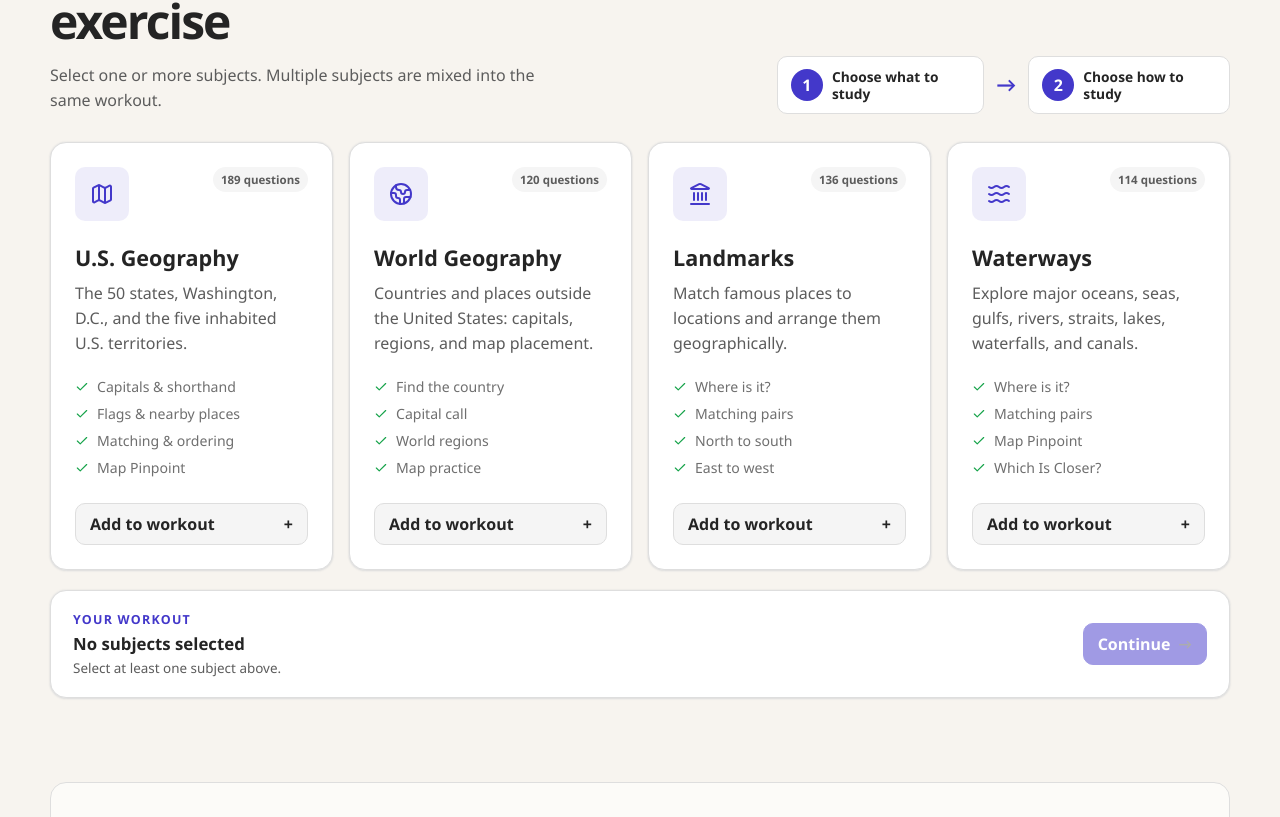
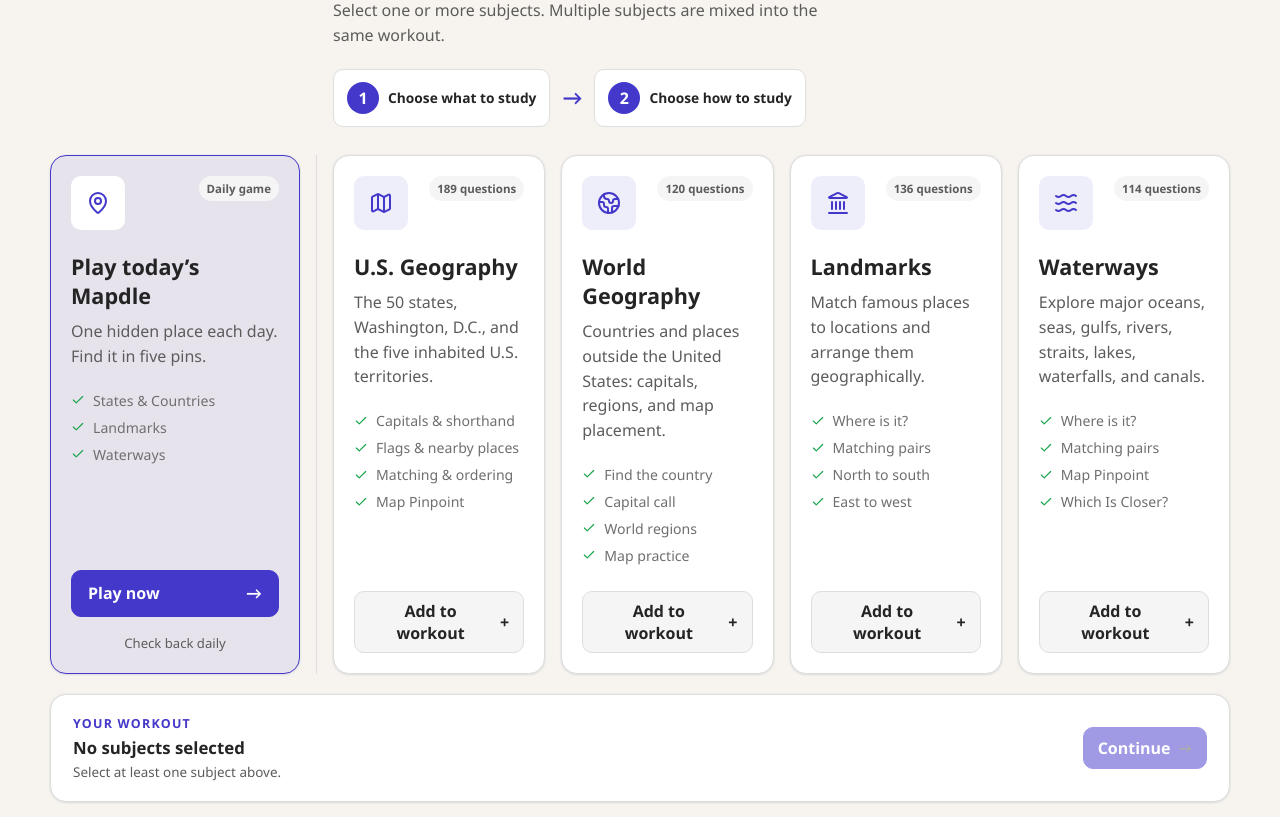
Before and after one commit to LurieJoe/geography-gym, a React (Vite) app: page / in a window 1280 px wide. Shown: the part 983-1800 px from the top of the page. Built offline with nearby package versions, Linux system fonts and the light colour scheme.

Commit message:
Add Mapdle daily card and links to the home page, dtartup checkbox

```diff
--- a/public/sw.js
+++ b/public/sw.js
@@ -1,4 +1,4 @@
-const CACHE_NAME = 'geography-gym-v32'
+const CACHE_NAME = 'geography-gym-v36'
 const APP_SHELL = [
   './',
   './app/',
--- a/src/App.css
+++ b/src/App.css
@@ -1697,3 +1697,33 @@
 @media (prefers-reduced-motion: reduce) {
   *, *::before, *::after { scroll-behavior: auto !important; transition: none !important; }
 }
+
+.tracks-layout { display: flex; align-items: stretch; gap: 16px; }
+.tracks-layout .track-grid { flex: 1; min-width: 0; grid-template-columns: repeat(4, minmax(0, 1fr)); }
+.tracks-layout .track-card { padding: 20px; }
+.tracks-divider { flex: none; width: 1px; background: var(--cp-border); }
+.mapdle-card { flex: none; width: 250px; border-color: var(--cp-accent); background: var(--cp-accent-soft); }
+.mapdle-card .track-icon { background: var(--cp-surface); }
+.mapdle-play { display: flex; align-items: center; justify-content: space-between; box-sizing: border-box; padding: 0.7rem 1rem; border: 1px solid var(--cp-accent); border-radius: 0.625rem; background: var(--cp-accent); color: var(--cp-accent-fg); font-weight: 700; text-decoration: none; }
+.mapdle-play:hover { background: var(--cp-accent-hover); border-color: var(--cp-accent-hover); color: var(--cp-accent-fg); }
+.track-card > .mapdle-checkback { margin: 16px 0 0; text-align: center; font-size: 0.82rem; color: var(--cp-text-muted); }
+@media (max-width: 1240px) {
+  .tracks-layout { flex-direction: column; }
+  .tracks-divider { width: auto; height: 1px; }
+  .mapdle-card { width: auto; min-height: auto; }
+  .mapdle-card ul { display: flex; flex-wrap: wrap; gap: 8px 20px; }
+  .tracks-layout .track-grid { grid-template-columns: repeat(2, minmax(0, 1fr)); }
+  .tracks-layout .track-card { padding: 24px; }
+}
+@media (max-width: 620px) {
+  .tracks-layout .track-grid { grid-template-columns: 1fr; }
+}
+@media (min-width: 1241px) {
+  /* 250px Mapdle card + 16px gap + 1px line + 16px gap */
+  .tracks-section .section-heading { margin-left: 283px; flex-wrap: wrap; justify-content: flex-start; align-items: flex-start; gap: 20px 40px; }
+}
+
+/* align-stats-bar: same width as the hero and the cards (desktop and tablet only) */
+@media (min-width: 821px) {
+  .stats-strip { width: min(1180px, calc(100% - 40px)); }
+}
--- a/src/App.tsx
+++ b/src/App.tsx
@@ -144,7 +144,7 @@
 }
 
 const defaultStats: Stats = { games: 0, correct: 0, answered: 0, bestStreak: 0 }
-const APP_VERSION = 'v32'
+const APP_VERSION = 'v36'
 const PROFILES_KEY = 'geography-gym-profiles-v1'
 const SAVED_WORKOUTS_KEY = 'geography-gym-saved-workouts-v1'
 const BACKUP_FORMAT = 'geography-gym-backup'
@@ -1374,6 +1374,7 @@
               <button className="header-link open-app-link" type="button" onClick={enterApp}>
                 Open app
               </button>
+              <a className="header-support-link" href="./mapdle/">Mapdle</a>
               <a className="header-support-link" href="./faq/">FAQ</a>
               <a className="header-support-link" href="./help/">Help Center</a>
               <a className="header-support-link" href="./privacy/">Privacy</a>
@@ -1856,6 +1857,7 @@
             <p>Visit the website for product information, help, and policies.</p>
             <nav className="support-links" aria-label="Geography Gym website">
               <a href={websiteHref('./?website=1')} target="_blank" rel="noreferrer"><Globe2 /> Home</a>
+              <a href={websiteHref('./mapdle/')} target="_blank" rel="noreferrer"><MapPin /> Mapdle daily game</a>
               <a href={websiteHref('./faq/')} target="_blank" rel="noreferrer"><HelpCircle /> FAQ</a>
               <a href={websiteHref('./help/')} target="_blank" rel="noreferrer"><HelpCircle /> Help Center</a>
               <a href={websiteHref('./privacy/')} target="_blank" rel="noreferrer"><ExternalLink /> Privacy</a>
@@ -2515,6 +2517,26 @@
             </div>
           </div>
         </div>
+        <div className="tracks-layout">
+          <article className="track-card mapdle-card">
+            <div className="track-card-top">
+              <div className="track-icon"><MapPin /></div>
+              <span className="pool-count">Daily game</span>
+            </div>
+            <h3>Play today’s Mapdle</h3>
+            <p>One hidden place each day. Find it in five pins.</p>
+            <ul>
+              <li><Check size={14} /> States &amp; Countries</li>
+              <li><Check size={14} /> Landmarks</li>
+              <li><Check size={14} /> Waterways</li>
+            </ul>
+            <a className="card-button mapdle-play" href={websiteHref('./mapdle/')}>
+              Play now
+              <span aria-hidden="true">→</span>
+            </a>
+            <p className="mapdle-checkback">Check back daily</p>
+          </article>
+          <div className="tracks-divider" aria-hidden="true" />
           <div className="track-grid">
             <TrackCard
               icon={<Map />}
@@ -2556,6 +2578,7 @@
               selected={selectedCategories.includes('waterways')}
               onToggle={onToggleCategory}
             />
+          </div>
         </div>
         <div className="website-workout-selection" aria-live="polite">
           <div>
@@ -3540,6 +3563,7 @@
       <div>
         <span>© 2026 Geography Gym</span>
         <nav aria-label="Footer navigation">
+          <a href={websiteHref('./mapdle/')}>Mapdle</a>
           <a href="./faq/">FAQ</a>
           <a href="./help/">Help Center</a>
           <a href="https://github.com/LurieJoe/geography-gym/issues/new/choose" target="_blank" rel="noreferrer">Send Feedback</a>
--- a/src/mapdle/mapdle.css
+++ b/src/mapdle/mapdle.css
@@ -274,3 +274,5 @@
   .mapdle-header-buttons { gap: 6px; }
   .mapdle .mapdle-header-buttons button { padding: 8px 10px; font-size: 0.85rem; }
 }
+.mapdle-check { display: flex; align-items: center; gap: 10px; font-size: 0.95rem; cursor: pointer; }
+.mapdle-check input { width: 20px; height: 20px; accent-color: var(--cp-accent); flex: none; }
```
Also changed, not shown: src/mapdle/Mapdle.tsx (+10 -5 lines). Lines whose indentation alone changed are shown as unchanged.
